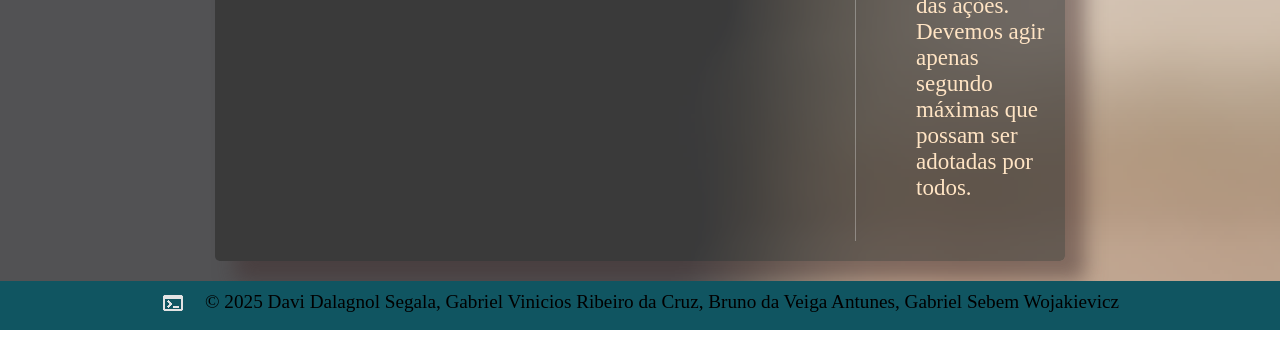
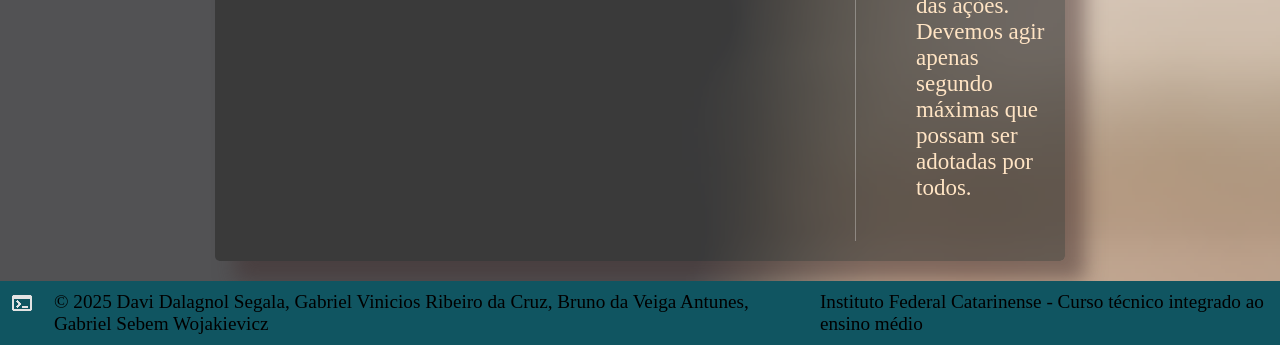
Before and after one commit to geladeiraambulante123/immanuelkant, a plain HTML site: page index.html in a window 1280 px wide. Shown: the part 3172-3517 px from the top of the page. Drawn offline with Linux system fonts and the light colour scheme; a web font is replaced by a local one.

Commit message:
Update index.html

```diff
--- a/index.html
+++ b/index.html
@@ -82,8 +82,10 @@
 <footer>
     <a onclick="codes()"><img src="codes.png"></a>
     <p>© 2025 Davi Dalagnol Segala, Gabriel Vinicios Ribeiro da Cruz, Bruno da Veiga Antunes, Gabriel Sebem Wojakievicz</p>
+    <p>Instituto Federal Catarinense - Curso técnico integrado ao ensino médio</p>
 </footer>
 
 <script src="javaScript.js"></script>
 </body>
+
 </html>
```
